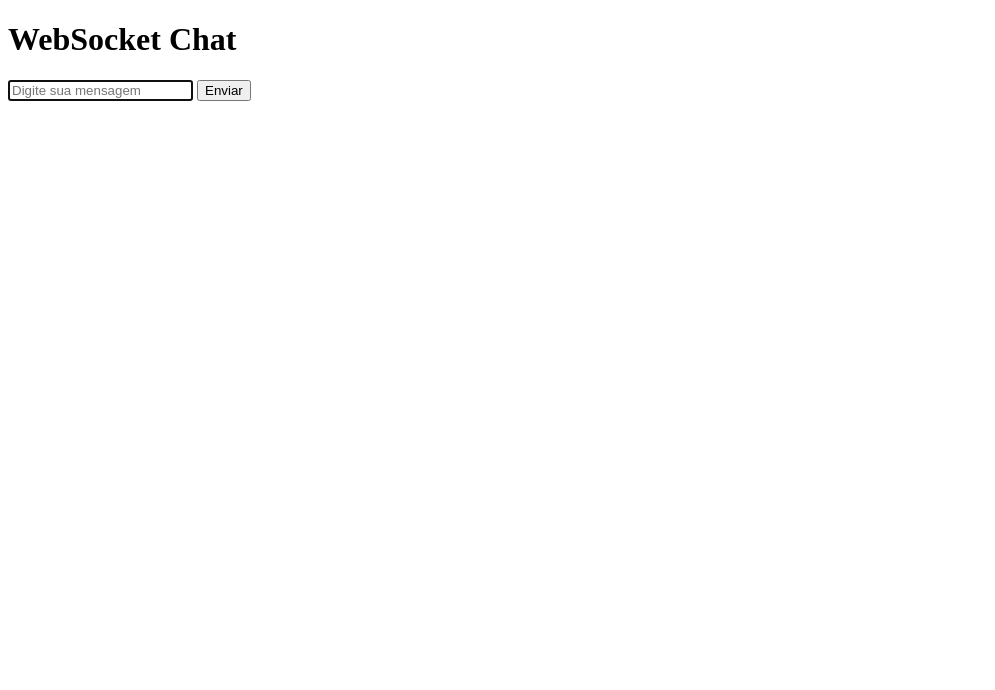
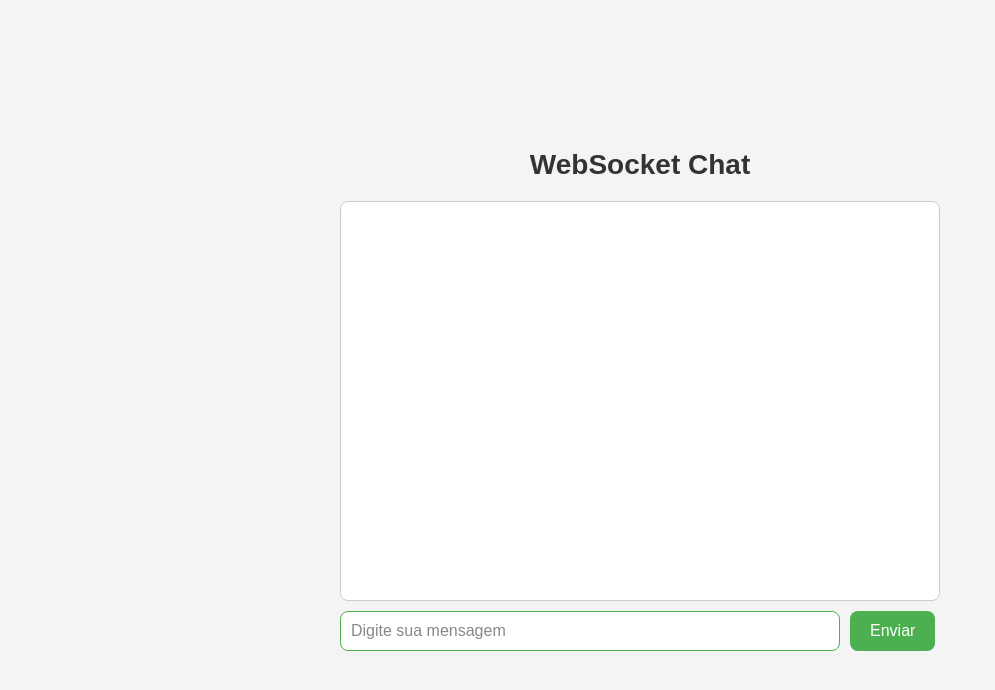
Before and after one commit to EderKr/Chat-Roma-Ai, a website: page websocket/chat-websocket.html in a window 1280 px wide. Shown: the whole page, without its empty margins (0-995 px from the left). Drawn offline with Linux system fonts and the light colour scheme.

Commit message:
Add files via upload

```diff
--- /dev/null
+++ b/styles.css
@@ -0,0 +1,79 @@
+* {
+    margin: 0;
+    padding: 0;
+    box-sizing: border-box;
+}
+
+body {
+    font-family: Arial, sans-serif;
+    background-color: #f0f0f0;
+    display: flex;
+    justify-content: center;
+    align-items: center;
+    height: 100vh;
+}
+
+.login-container {
+    background-color: #fff;
+    padding: 20px;
+    border-radius: 10px;
+    box-shadow: 0px 4px 12px rgba(0, 0, 0, 0.1);
+    width: 300px;
+    text-align: center;
+}
+
+h2 {
+    margin-bottom: 20px;
+    font-size: 24px;
+    color: #333;
+}
+
+form {
+    display: flex;
+    flex-direction: column;
+}
+
+label {
+    margin-bottom: 8px;
+    font-size: 14px;
+    color: #555;
+}
+
+input[type="text"] {
+    padding: 10px;
+    margin-bottom: 20px;
+    border: 1px solid #ccc;
+    border-radius: 5px;
+    font-size: 16px;
+    width: 100%;
+}
+
+button {
+    padding: 10px;
+    background-color: #4CAF50;
+    color: white;
+    border: none;
+    border-radius: 5px;
+    font-size: 16px;
+    cursor: pointer;
+}
+
+button:hover {
+    background-color: #45a049;
+}
+
+@media (max-width: 600px) {
+    .login-container {
+        width: 90%;
+        padding: 15px;
+    }
+
+    h2 {
+        font-size: 20px;
+    }
+
+    input[type="text"],
+    button {
+        font-size: 14px;
+    }
+}
--- a/websocket/chat-websocket.html
+++ b/websocket/chat-websocket.html
@@ -9,45 +9,75 @@
 </head>
 <body>
     <h1>WebSocket Chat</h1>
-    <div id="chat"></div>
-    <input type="text" id="message" placeholder="Digite sua mensagem" autofocus>
-    <button onclick="enviar()">Enviar</button>
-    <ul id="chat-messages"></ul>
+
+    <div id="chat" aria-live="polite">
+        <ul id="chat-messages"></ul> <!-- Lista de mensagens -->
+    </div>
+
+    <div id="message-container">
+        <input type="text" id="message" placeholder="Digite sua mensagem" autofocus aria-label="Digite sua mensagem">
+        <button onclick="enviar()">Enviar</button>
+    </div>
 
     <script>
-        const skt = new WebSocket(
-            "wss://14527c80-69ef-44b6-8e4d-b1c9b172f100-00-1a3hj4c6tsle2.worf.replit.dev/",
-        );
-
+        const skt = new WebSocket("wss://14527c80-69ef-44b6-8e4d-b1c9b172f100-00-1a3hj4c6tsle2.worf.replit.dev/");
         const username = localStorage.getItem('username') || 'Usuário';
 
-        skt.addEventListener("message", async (event) => {
-            const message = await event.data.text();
-            displayMessage(message);
-        });
+        // Função para configurar a conexão WebSocket
+        function setupWebSocket() {
+            skt.addEventListener("open", () => {
+                console.log("Conexão WebSocket estabelecida");
+            });
 
+            skt.addEventListener("message", (event) => {
+                const message = event.data;
+                displayMessage(message, false); // false indica que é uma mensagem recebida
+            });
+
+            skt.addEventListener("error", (error) => {
+                console.error("Erro no WebSocket:", error);
+                alert("Erro ao conectar ao chat. Tente novamente mais tarde.");
+            });
+
+            skt.addEventListener("close", () => {
+                console.log("Conexão WebSocket fechada");
+            });
+        }
+
+        // Função para enviar uma mensagem
         function enviar() {
             const msg = document.querySelector("#message");
-            if (msg.value.trim() !== "") {
-                const fullMessage = `${username}: ${msg.value}`;
+            const messageText = msg.value.trim();
+            if (messageText) {
+                const fullMessage = `${username}: ${messageText}`;
                 skt.send(fullMessage);
-                displayMessage(fullMessage);
+                displayMessage(fullMessage, true); // true indica que é uma mensagem enviada
                 msg.value = "";
             }
         }
 
+        // Permitir o envio da mensagem ao pressionar "Enter"
         document.querySelector("#message").addEventListener("keydown", function(event) {
             if (event.key === "Enter") {
                 enviar();
             }
         });
 
-        function displayMessage(message) {
+        // Função para exibir a mensagem na interface do chat
+        function displayMessage(message, isSent = false) {
             const ul = document.querySelector("#chat-messages");
             const li = document.createElement("li");
+
+            li.classList.add(isSent ? 'sent' : 'received');
             li.textContent = message;
             ul.appendChild(li);
+
+            // Rolagem automática para a última mensagem
+            ul.scrollTop = ul.scrollHeight;
         }
+
+        // Inicializa a configuração do WebSocket
+        setupWebSocket();
     </script>
 </body>
 </html>
--- a/websocket/chat-websocket.js
+++ b/websocket/chat-websocket.js
@@ -1,21 +1,70 @@
 const wbs = require("ws");
 const http = require("http");
 const fs = require("fs");
+const path = require("path");
 
+const PORT = 3000;
+const MIME_TYPES = {
+    '.html': 'text/html',
+    '.js': 'text/javascript',
+    '.css': 'text/css',
+    '.json': 'application/json',
+    '.png': 'image/png',
+    '.jpg': 'image/jpg',
+    '.gif': 'image/gif',
+    '.svg': 'image/svg+xml',
+    '.wav': 'audio/wav',
+    '.mp4': 'video/mp4',
+    '.woff': 'application/font-woff',
+    '.ttf': 'application/font-ttf',
+    '.eot': 'application/vnd.ms-fontobject',
+    '.otf': 'application/font-otf',
+    '.wasm': 'application/wasm'
+};
+
+// Função para servir arquivos
+const serveFile = (filePath, res) => {
+    const extname = path.extname(filePath).toLowerCase();
+    const contentType = MIME_TYPES[extname] || 'application/octet-stream';
+
+    fs.readFile(filePath, (err, content) => {
+        if (err) {
+            if (err.code === 'ENOENT') {
+                res.writeHead(404, { 'Content-Type': 'text/html' });
+                res.end("404 - Arquivo não encontrado", 'utf-8');
+            } else {
+                res.writeHead(500);
+                res.end('Erro ao carregar o arquivo: ' + err.code, 'utf-8');
+            }
+        } else {
+            res.writeHead(200, { 'Content-Type': contentType });
+            res.end(content, 'utf-8');
+        }
+    });
+};
+
+// Criar servidor HTTP
 const server = http.createServer((req, res) => {
-    file = fs.readFileSync("./websocket/chat-websocket.html");
-    res.end(file);
+    let filePath = req.url === '/' ? './websocket/chat-websocket.html' : '.' + req.url;
+    serveFile(filePath, res);
 });
 
+// Criar servidor WebSocket
 const ws = new wbs.Server({ server });
 
 ws.on("connection", (skt) => {
     skt.on("message", (msg) => {
-        console.log(msg.toString("utf-8"));
+        console.log(`Mensagem recebida: ${msg.toString("utf-8")}`);
+
         ws.clients.forEach((client) => {
-            client.send(msg);
+            if (client.readyState === wbs.OPEN) {
+                client.send(msg);
+            }
         });
     });
 });
 
-server.listen(3000);
+// Iniciar o servidor
+server.listen(PORT, () => {
+    console.log(`Servidor está rodando na porta ${PORT}`);
+});
--- /dev/null
+++ b/websocket/style.css
@@ -0,0 +1,134 @@
+/* style.css */
+
+* {
+    margin: 0;
+    padding: 0;
+    box-sizing: border-box;
+}
+
+body {
+    font-family: Arial, sans-serif;
+    background-color: #f4f4f4;
+    display: flex;
+    flex-direction: column;
+    justify-content: center;
+    align-items: center;
+    height: 100vh;
+    padding: 0 10px;  /* Adiciona um pouco de espaço nas laterais */
+}
+
+h1 {
+    color: #333;
+    margin-bottom: 20px;
+    font-size: 28px;
+    text-align: center;
+}
+
+#chat {
+    width: 100%;
+    max-width: 600px;
+    height: 400px;
+    background-color: #ffffff;
+    border: 1px solid #ccc;
+    border-radius: 8px;
+    padding: 10px;
+    overflow-y: auto;
+    display: flex;
+    flex-direction: column;
+    justify-content: flex-start;
+}
+
+#chat-messages {
+    list-style: none;
+    padding: 0;
+    margin: 0;
+    overflow-y: auto;
+    flex-grow: 1;
+}
+
+#chat-messages li {
+    padding: 12px;  /* Aumenta o espaçamento interno */
+    background-color: #e0e0e0;
+    margin-bottom: 10px;
+    border-radius: 8px;
+    word-wrap: break-word;
+    max-width: 45%;  /* Limita a largura das mensagens */
+}
+
+/* Estilo para as mensagens enviadas */
+#chat-messages .sent {
+    background-color: #d1f5d3;  /* Verde claro */
+    align-self: flex-end;
+    text-align: right;
+}
+
+/* Estilo para as mensagens recebidas */
+#chat-messages .received {
+    background-color: #f1f0f0;  /* Cinza claro */
+    align-self: flex-start;
+}
+
+input[type="text"] {
+    width: 100%;
+    max-width: 500px;
+    padding: 10px;
+    margin-top: 10px;
+    border: 1px solid #ccc;
+    border-radius: 8px;
+    font-size: 16px;
+    flex-shrink: 0;
+    transition: border-color 0.3s;  /* Suaviza a transição de foco */
+}
+
+input[type="text"]:focus {
+    border-color: #4CAF50;  /* Cor de foco para o campo de entrada */
+    outline: none;  /* Remove o contorno padrão */
+}
+
+input[type="text"]::placeholder {
+    color: #888;  /* Cor do texto do placeholder */
+    opacity: 1;  /* Garante que o placeholder é opaco */
+}
+
+button {
+    padding: 10px 20px;
+    margin-top: 10px;
+    background-color: #4CAF50;
+    color: white;
+    border: none;
+    border-radius: 8px;
+    font-size: 16px;
+    cursor: pointer;
+    flex-shrink: 0;
+    transition: background-color 0.3s;  /* Suaviza a transição de fundo */
+}
+
+button:hover {
+    background-color: #45a049;
+}
+
+button:focus {
+    outline: none;  /* Remove o contorno padrão */
+    box-shadow: 0 0 0 2px rgba(76, 175, 80, 0.5);  /* Destaque em foco */
+}
+
+#message-container {
+    display: flex;
+    gap: 10px;
+    width: 100%;
+    max-width: 600px;
+}
+
+@media (max-width: 600px) {
+    #chat {
+        height: 300px;  /* Ajusta a altura do chat em dispositivos pequenos */
+    }
+
+    input[type="text"] {
+        font-size: 14px;  /* Reduz o tamanho da fonte em dispositivos pequenos */
+    }
+
+    button {
+        font-size: 14px;  /* Reduz o tamanho da fonte do botão em dispositivos pequenos */
+    }
+}
```
